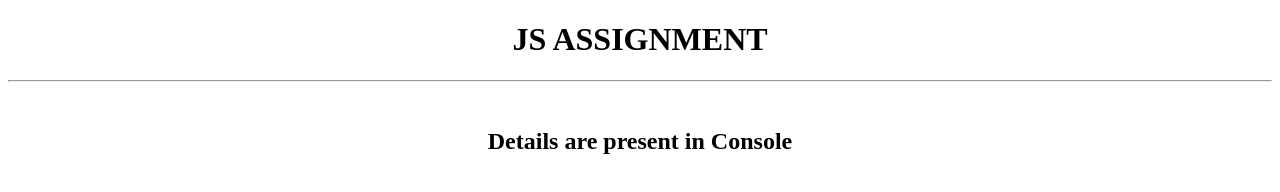
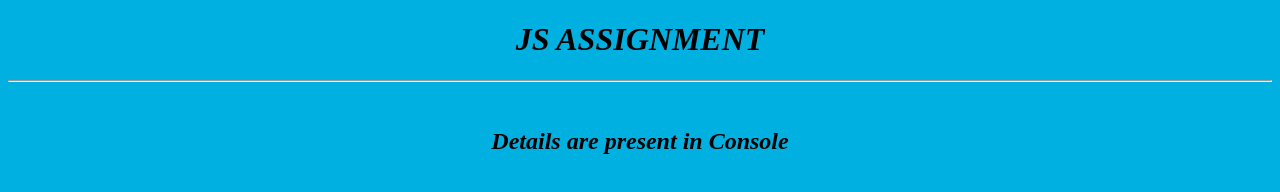
Before and after one commit to jyothikirankonchada/js4, a plain HTML site: page index.html in a window 1280 px wide. Drawn offline with Linux system fonts and the light colour scheme.

Commit message:
Update index.html

```diff
--- a/index.html
+++ b/index.html
@@ -7,10 +7,10 @@
     <title>TASK 1</title>
     <script src="task 1.js"></script>
 </head>
-<body>
-    <center>
+<body bgcolor="sky blue">
+    <center><i>
     <h1>JS ASSIGNMENT</h1><hr><br>
-    <h2>Details are present in Console</h2>
+        <h2>Details are present in Console</h2></i>
     </center>
 </body>
 </html>
```
